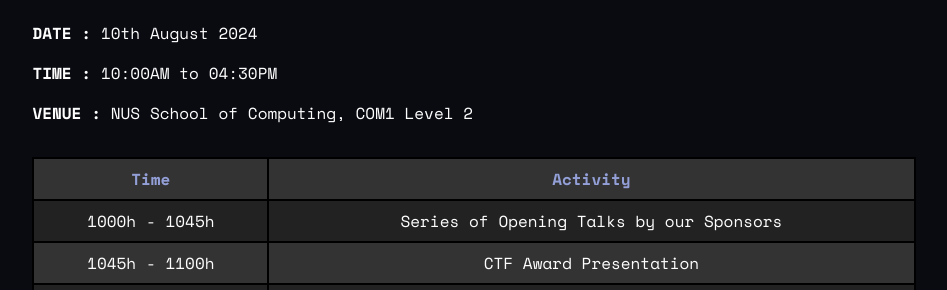
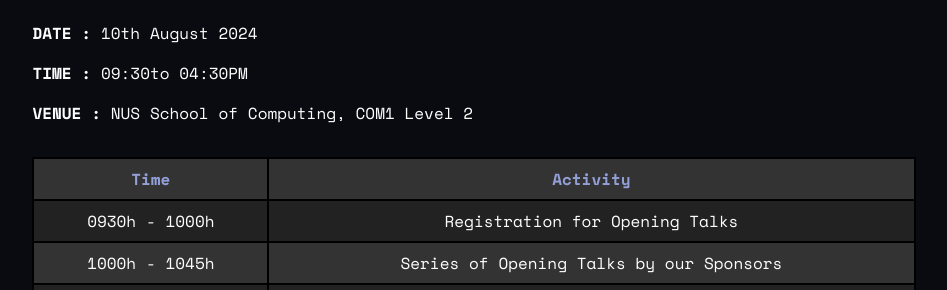
Before and after one commit to NUSGreyhats/greyctf24-summit-website, a plain HTML site: page index.html in a window 1280 px wide. Shown: the part 485-775 px from the top of the page, without its empty margins (166-1113 px from the left). Drawn offline with nearby package versions, Linux system fonts and the light colour scheme.

Commit message:
update schedule

```diff
--- a/index.html
+++ b/index.html
@@ -27,7 +27,7 @@ learn from industry professionals to find out what the industry is like.</p>
 
 <p><b>DATE  :</b> 10th August 2024</p>
 
-<p><b>TIME  :</b> 10:00AM to 04:30PM</p>
+<p><b>TIME  :</b> 09:30to 04:30PM</p>
 
 <p><b>VENUE :</b> NUS School of Computing, COM1 Level 2</p>
 
@@ -39,6 +39,10 @@ learn from industry professionals to find out what the industry is like.</p>
 				</tr>
 		</thead>
 		<tbody>
+				<tr>
+						<td>0930h - 1000h</td>
+						<td>Registration for Opening Talks</td>
+				</tr>
 				<tr>
 						<td>1000h - 1045h</td>
 						<td>Series of Opening Talks by our Sponsors</td>
@@ -128,14 +132,11 @@ for you to learn cool things and win prizes!</p>
 
 <p>COOL NEW FREE MERCHANDISE? THATS RIGHT.</p>
 
-<p><b>We are giving away exclusive GreyCTF Summit merchandise to the first 200
-attendees of the day! First come first serve :)</b></p>
+<p><b>We are giving away exclusive GreyCTF Summit merchandise to the first 200 attendees of the day! First come first serve :)</b></p>
 
-<p>We will also have a <b>BINGO CARD</b> challenge for attendees to stand a chance
-to win some exclusive NUS Greyhats merchandise!!</p>
+<p>We will also have a <b>BINGO CARD</b> challenge for attendees to stand a chance to win some exclusive NUS Greyhats merchandise!!</p>
 
-<p><i>You can claim your merch and BINGO card when you register at the event
-on the day itself!</i></p>
+<p><i>You can claim your merch and BINGO card when you register at the event on the day itself!</i></p>
 
 <p class="x">~ talks &amp; workshops</p>
 
```
Lines whose indentation alone changed are shown as unchanged.
